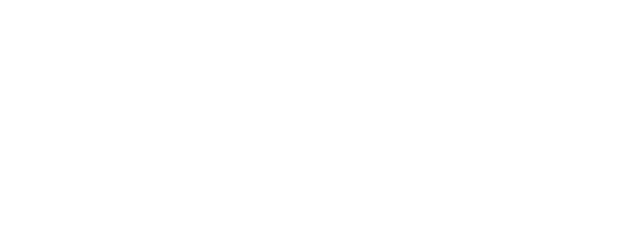
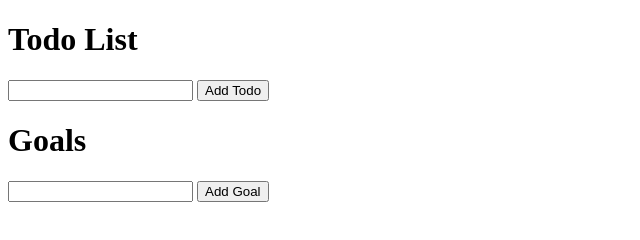
Before and after one commit to Surya-Thombare/Redux-Practice, a plain HTML site: page index.html in a window 1280 px wide. Shown: the whole page, without its empty margins (0-640 px from the left). Drawn offline with Linux system fonts and the light colour scheme.

Commit message:
js project : basic UI

```diff
--- a/index.html
+++ b/index.html
@@ -6,6 +6,22 @@
     <title>Todos/Goals</title>
   </head>
   <body>
+
+  <div>
+    <h1>Todo List</h1>
+    <input type="text" id="todo" placeholder=""Add Todo" />
+    <button id="todoBtn">Add Todo</button>
+    <ul id="todos">
+
+    </ul>
+  </div>
+  <div>
+    <h1>Goals</h1>
+    <input type="text" id="goal" placeholder=""Add Goal" />
+    <button id="goalBtn">Add Goal</button>
+    <ul id="goals">
+  </div>
+
     <script type="text/javascript">
       function createStore(reducer) {
         // The store should have four parts
```
